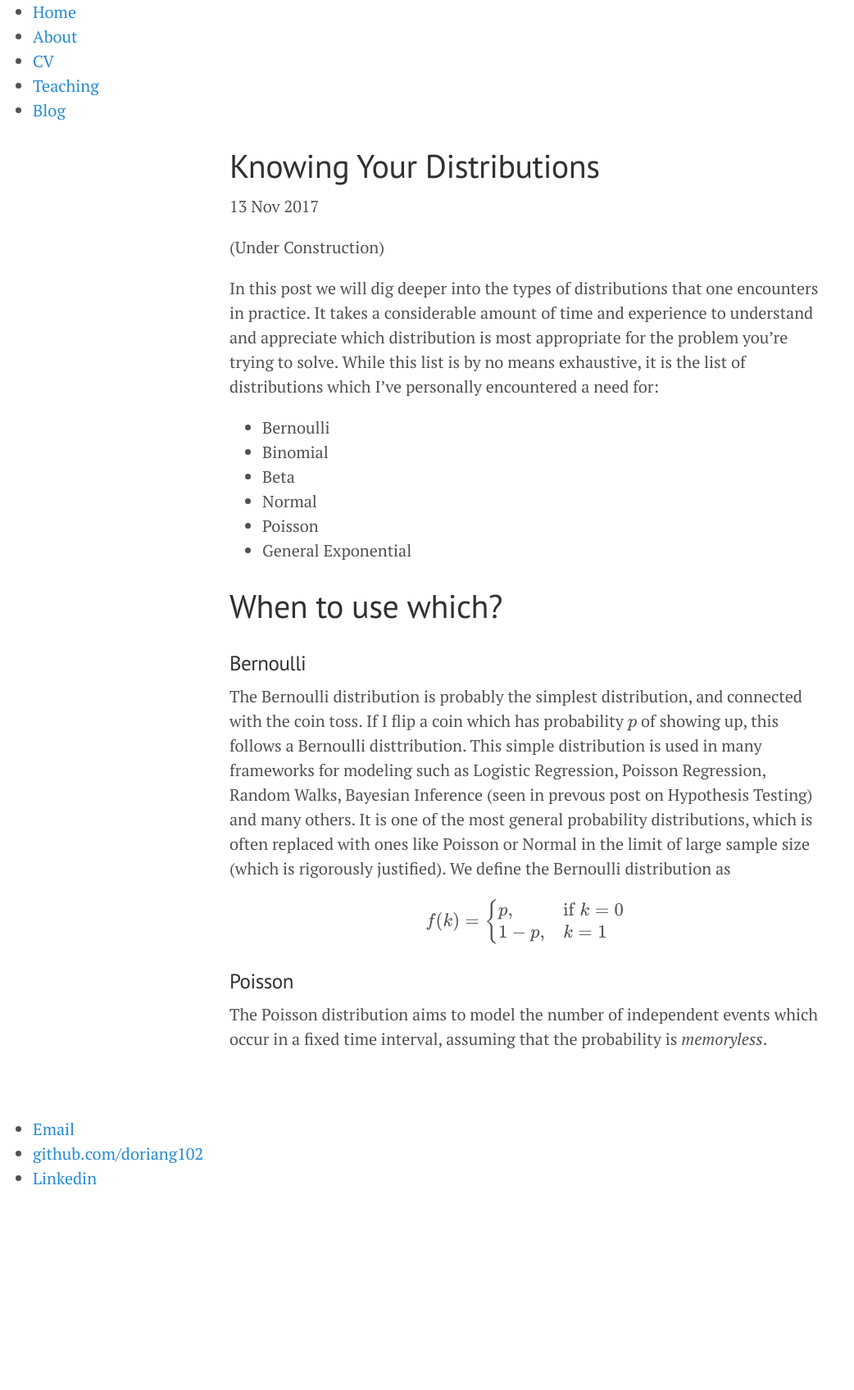
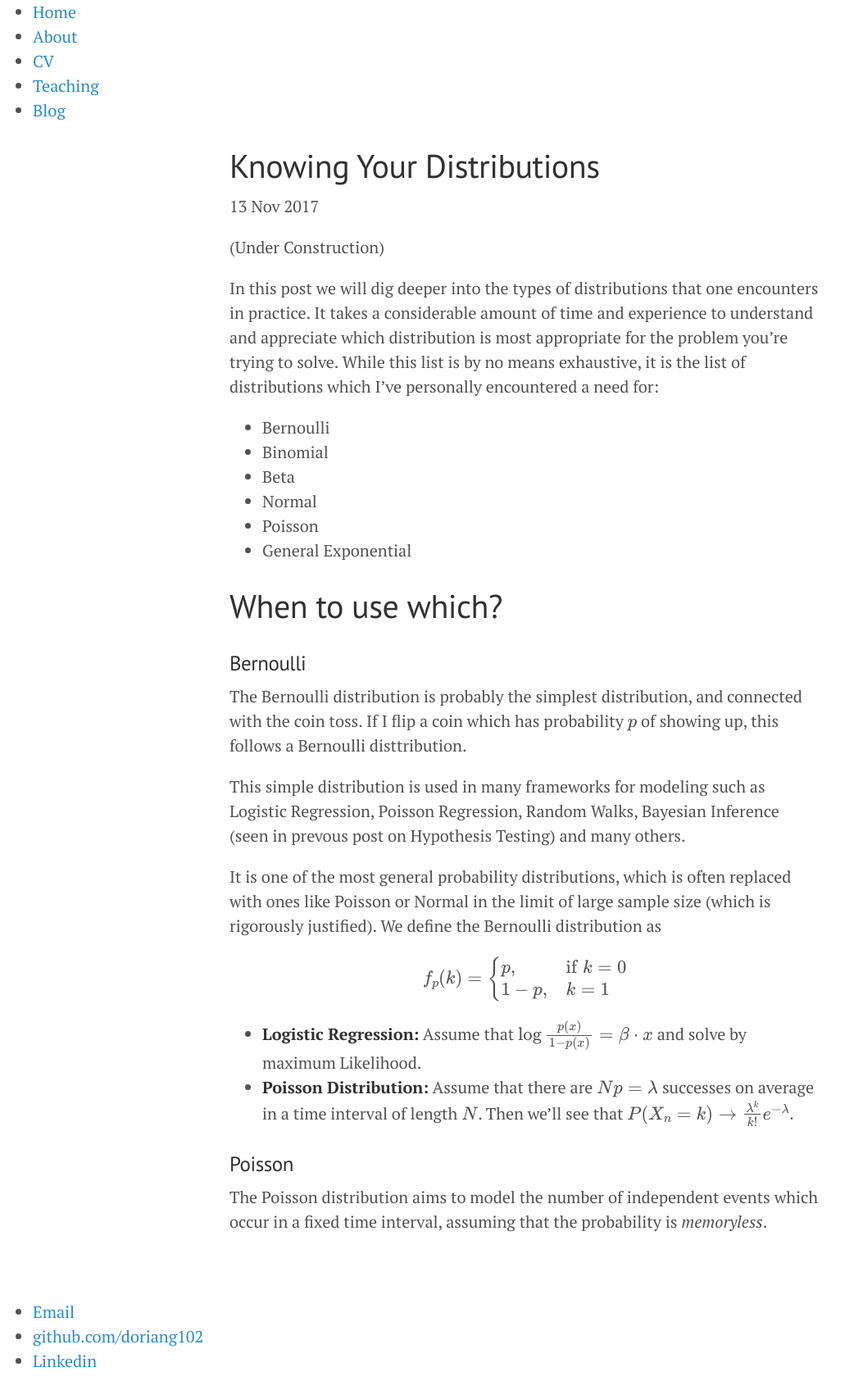
Before and after one commit to doriang102/doriang102.github.io, a Jekyll site: the page built from _posts/2017-11-13-knowing-your-distributions.md, in a window 1280 px wide. Shown: the whole page at 82% size, without its empty margins (0-1042 px from the left). Built offline with Jekyll 4.4.1, drawn with Linux system fonts in a browser that asks for light colours; our own code applies the rules of GitHub Pages for plain Markdown files; formulas are drawn with MathJax 3; before the commit the page ends 1473 px from its top, so only the background shows below that.

Commit message:
Update 2017-11-13-knowing-your-distributions.md

```diff
--- a/_posts/2017-11-13-knowing-your-distributions.md
+++ b/_posts/2017-11-13-knowing-your-distributions.md
@@ -18,17 +18,25 @@
 
 ### Bernoulli
 
-The Bernoulli distribution is probably the simplest distribution, and connected with the coin toss. If I flip a coin which has probability $$p$$ of showing up, this follows a Bernoulli disttribution. This simple distribution is used in many frameworks for modeling such as Logistic Regression, Poisson Regression, Random Walks, Bayesian Inference (seen in prevous post on Hypothesis Testing) and many others. It is one of the most general probability distributions, which is often replaced with ones like Poisson or Normal in the limit of large sample size (which is rigorously justified). We define the Bernoulli distribution as
+The Bernoulli distribution is probably the simplest distribution, and connected with the coin toss. If I flip a coin which has probability $$p$$ of showing up, this follows a Bernoulli disttribution.
+
+This simple distribution is used in many frameworks for modeling such as Logistic Regression, Poisson Regression, Random Walks, Bayesian Inference (seen in prevous post on Hypothesis Testing) and many others.
+
+It is one of the most general probability distributions, which is often replaced with ones like Poisson or Normal in the limit of large sample size (which is rigorously justified). We define the Bernoulli distribution as
 
 
 $$
-   f(k)=
+   f_p(k)=
 \begin{cases}
    p,& \text{if } k=0\\
     1-p,              & k=1
 \end{cases}
 $$
 
+- **Logistic Regression:** Assume that $$\log \frac{p(x)}{1-p(x)} = \beta \cdot x$$ and solve by maximum Likelihood.
+- **Poisson Distribution:** Assume that there are $$Np = \lambda$$ successes on average in a time interval of length $$N$$. Then we'll see that
+$$ P(X_n=k) \to \frac{\lambda^k}{k!} e^{-\lambda}.$$
+
 ### Poisson
 
 The Poisson distribution aims to model the number of independent events which occur in a fixed time interval, assuming that the probability is *memoryless*.
```
